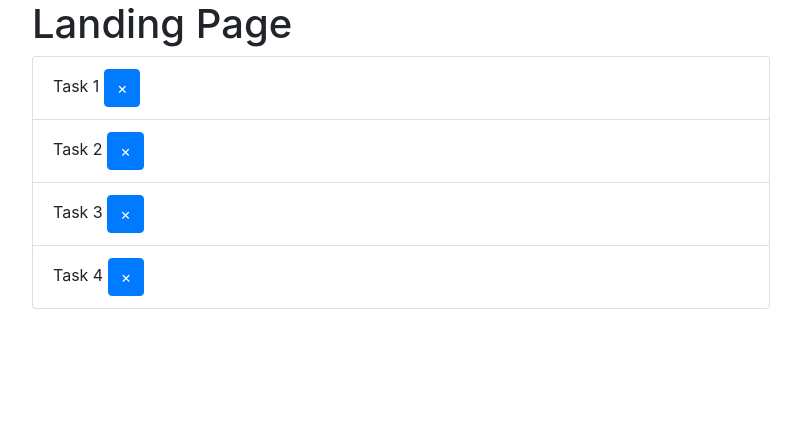
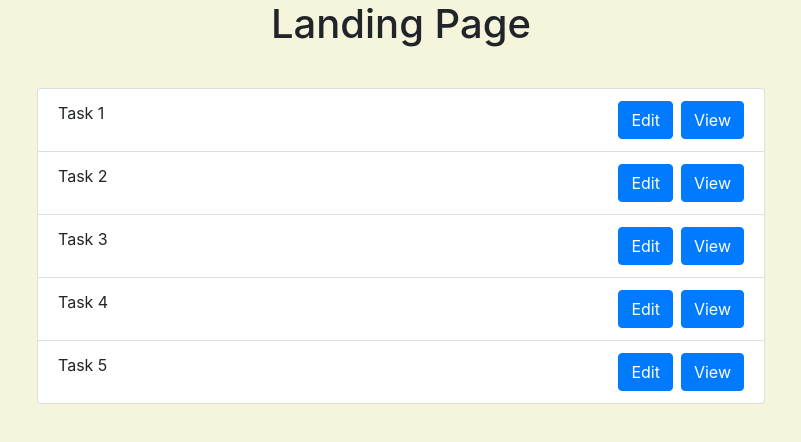
Before and after one commit to Pari184/TaskPlanner, a plain HTML site: page index.html in a window 1280 px wide. Shown: the whole page, without its empty margins (239-1040 px from the left). Drawn offline with nearby package versions, Linux system fonts and the light colour scheme.

Commit message:
landing page

```diff
--- a/index.html
+++ b/index.html
@@ -10,12 +10,16 @@
 </head>
 
 <body>
+    <h1>Landing Page</h1>
+    <div class="container">
 
-    <div class="container">
-        <h1>Landing Page</h1>
         <ul class="list-group">
             <li class="list-group-item">Task 1
-                <button class="btn btn-primary" type="button" data-toggle="collapse" data-target="#collapseExample1" aria-expanded="false" aria-controls="collapseExample1">&times;</button>
+
+                <button class="btn btn-primary" type="button" data-toggle="collapse" data-target="#collapseExample1" aria-expanded="false" aria-controls="collapseExample1">View
+
+                </button>
+                <button class="btn btn-primary mr-2" type="button">Edit</button>
 
                 <div class="collapse" id="collapseExample1">
                     <div class="card card-body">
@@ -42,8 +46,8 @@
             </li>
 
             <li class="list-group-item">Task 2
-                <button class="btn btn-primary" type="button" data-toggle="collapse" data-target="#collapseExample2" aria-expanded="false" aria-controls="collapseExample2">&times;</button>
-
+                <button class="btn btn-primary" type="button" data-toggle="collapse" data-target="#collapseExample2" aria-expanded="false" aria-controls="collapseExample2">View</button>
+                <button class="btn btn-primary mr-2" type="button">Edit</button>
                 <div class="collapse" id="collapseExample2">
                     <div class="card card-body">
                         <form>
@@ -67,8 +71,8 @@
                 </div>
             </li>
             <li class="list-group-item">Task 3
-                <button class="btn btn-primary" type="button" data-toggle="collapse" data-target="#collapseExample3" aria-expanded="false" aria-controls="collapseExample3">&times;</button>
-
+                <button class="btn btn-primary" type="button" data-toggle="collapse" data-target="#collapseExample3" aria-expanded="false" aria-controls="collapseExample3">View</button>
+                <button class="btn btn-primary mr-2" type="button">Edit</button>
                 <div class="collapse" id="collapseExample3">
                     <div class="card card-body">
                         <form>
@@ -92,8 +96,33 @@
                 </div>
             </li>
             <li class="list-group-item">Task 4
-                <button class="btn btn-primary" type="button" data-toggle="collapse" data-target="#collapseExample4" aria-expanded="false" aria-controls="collapseExample4">&times;</button>
+                <button class="btn btn-primary" type="button" data-toggle="collapse" data-target="#collapseExample4" aria-expanded="false" aria-controls="collapseExample4">View</button>
+                <button class="btn btn-primary mr-2" type="button">Edit</button>
+                <div class="collapse" id="collapseExample4">
+                    <div class="card card-body">
+                        <form>
+                            <div class="form-group">
+                                <label for="taskname">Task Name</label>
+                                <input type="email" class="form-control" id="exampleInputEmail1" aria-describedby="emailHelp">
+                            </div>
+                            <div class="form-group">
+                                <label for="taskdesc">Task Description</label>
+                                <input type="textarea" class="form-control" id="exampleInputPassword1">
+                            </div>
+                            <div class="form-group">
+                                <label for="assinee">Assigned To</label>
+                                <select class="form-control form-control-sm">
+                                    <option>Small select</option>
+                                  </select>
+                            </div>
 
+                        </form>
+                    </div>
+                </div>
+            </li>
+            <li class="list-group-item">Task 5
+                <button class="btn btn-primary" type="button" data-toggle="collapse" data-target="#collapseExample4" aria-expanded="false" aria-controls="collapseExample4">View</button>
+                <button class="btn btn-primary mr-2" type="button">Edit</button>
                 <div class="collapse" id="collapseExample4">
                     <div class="card card-body">
                         <form>
--- a/stylemain.css
+++ b/stylemain.css
@@ -1,3 +1,17 @@
+body {
+    background-color: beige;
+}
+
+h1 {
+    text-align: center;
+}
+
 .container {
+    padding: 20px;
+    margin-top: 20px;
     width: 60%
 }
+
+li button {
+    float: right;
+}
```
